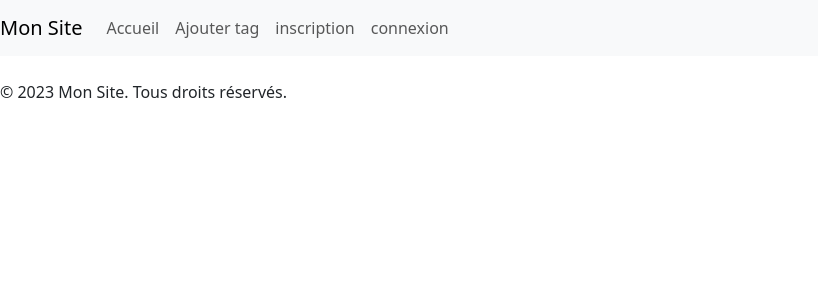
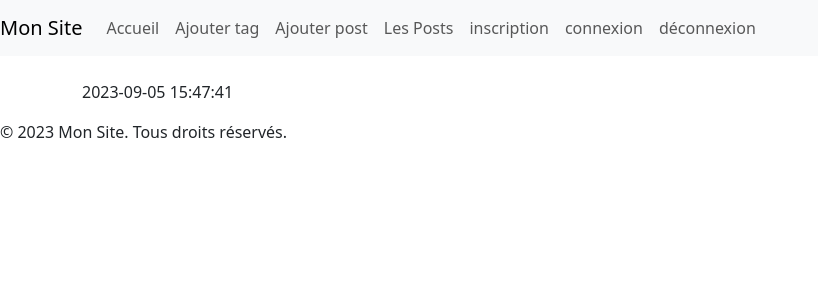
Before and after one commit to julienh62/cdablog, a Symfony app: template templates/post/showpost.html.twig in a window 1280 px wide. Shown: the top 300 px of the page, without its empty margins (0-818 px from the left). Run offline with Twig, Linux system fonts and the light colour scheme; the template is opened without the code that fills it, so the values that code supplies are empty; some libraries are stand-ins or nearby versions.

Commit message:
third-commit

```diff
--- a/config/services.yaml
+++ b/config/services.yaml
@@ -11,6 +11,7 @@ services:
         autowire: true      # Automatically injects dependencies in your services.
         autoconfigure: true # Automatically registers your services as commands, event subscribers, etc.
 
+
     # makes classes in src/ available to be used as services
     # this creates a service per class whose id is the fully-qualified class name
     App\:
--- a/templates/base.html.twig
+++ b/templates/base.html.twig
@@ -24,16 +24,26 @@
             <div class="collapse navbar-collapse" id="navbarNav">
                 <ul class="navbar-nav ml-auto">
                     <li class="nav-item active">
-                        <a class="nav-link" href="#">Accueil</a>
+                        <a class="nav-link" href="/">Accueil</a>
                     </li>
                     <li class="nav-item">
                         <a class="nav-link" href="{{ path('create_tag') }}">Ajouter tag</a>
                     </li>
                     <li class="nav-item">
+                        <a class="nav-link" href="{{ path('createpost') }}">Ajouter post</a>
+                    </li>
+                       <li class="nav-item">
+                        <a class="nav-link" href="{{ path('post_index') }}">Les Posts</a>
+                    </li>
+
+                    <li class="nav-item">
                         <a class="nav-link" href="{{ path('app_register') }}">inscription</a>
                     </li>
                       <li class="nav-item">
                         <a class="nav-link" href="{{ path('app_login') }}">connexion</a>
+                    </li>
+                      <li class="nav-item">
+                        <a class="nav-link" href="{{ path('app_logout') }}">déconnexion</a>
                     </li>
 
                 </ul>
--- a/templates/post/showpost.html.twig
+++ b/templates/post/showpost.html.twig
@@ -9,7 +9,9 @@
         <h1 class="blue-heading">{{ title }}</h1>
         <div class="row">
             <div class="col-md-12">
+                <p>{{ title }}</p>
                 <p>{{ content }}</p>
+                <p>{{ created_at|date('Y-m-d H:i:s') }}</p>
             </div>
         </div>
     </div>
```
Also changed, not shown: src/Controller/PostController.php (+12 -6 lines), src/Controller/TagController.php (+6 -4 lines), templates/post/listpost.html.twig (+24 -0 lines).
